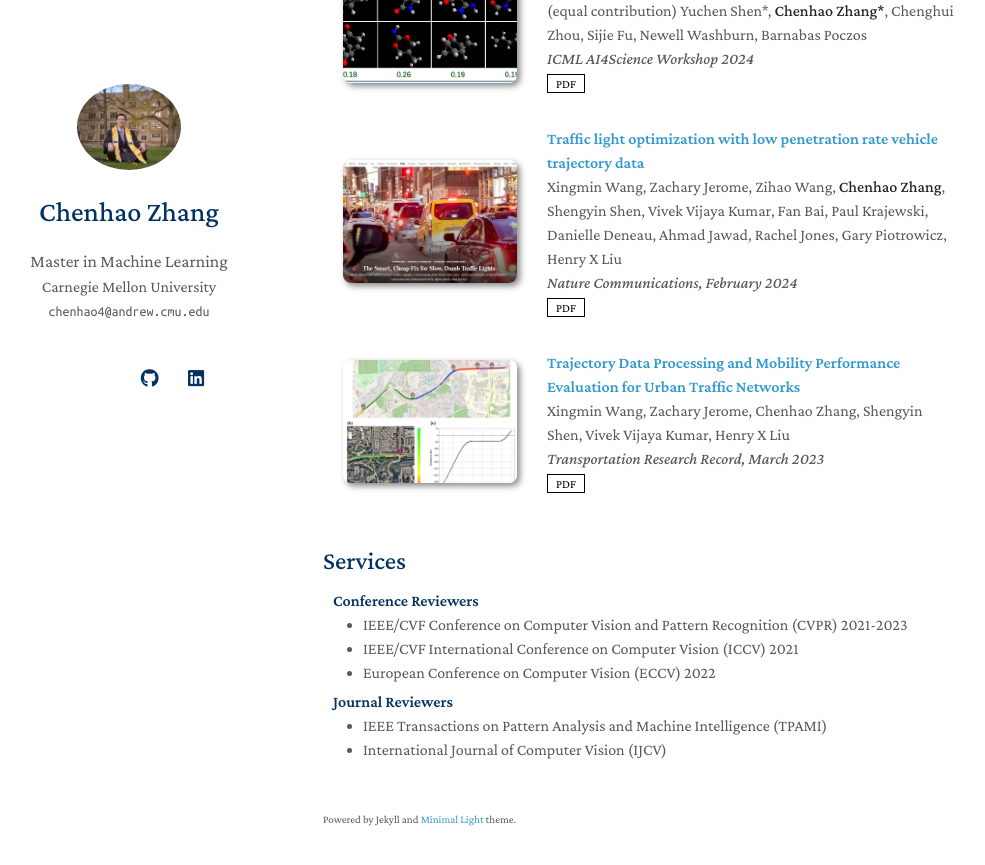
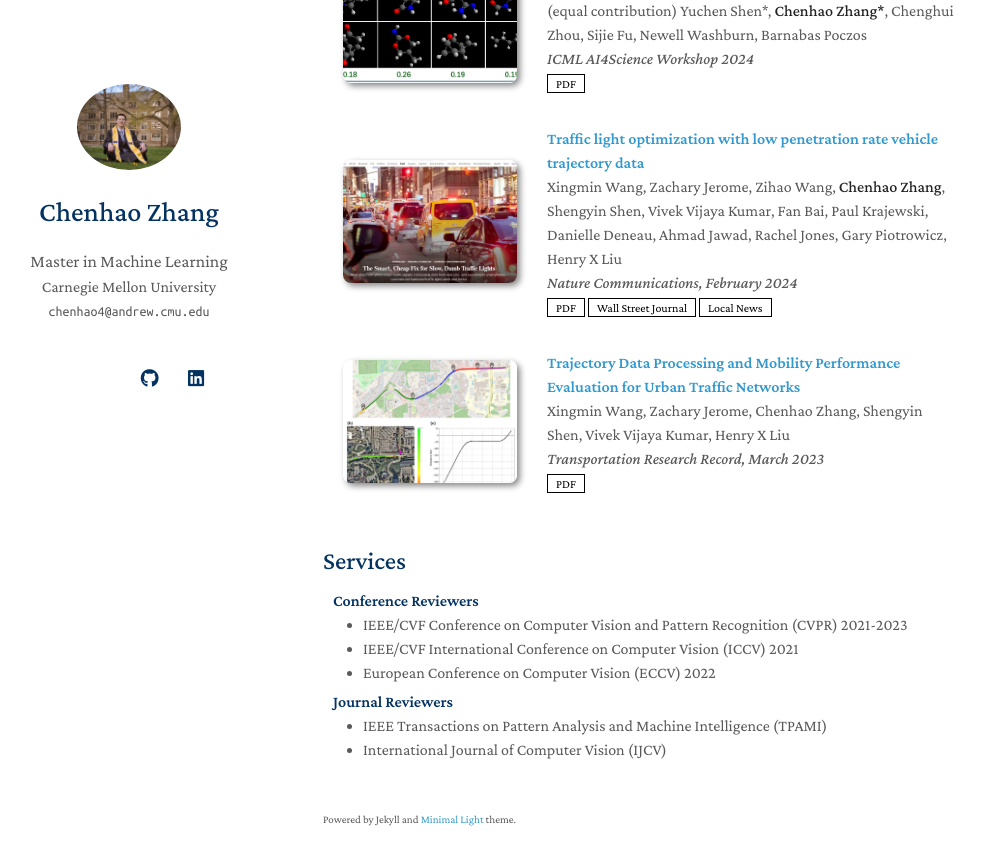
Before and after one commit to ChenhaoZ99/ChenhaoZ99.github.io, a Jekyll site: the page built from index.md, in a window 1280 px wide and 900 px high, scrolled down 516 px. Shown: the top 865 px of the window, without its empty margins (147-1132 px from the left). Built offline with Jekyll 4.4.1, drawn with Linux system fonts in a browser that asks for light colours; a style sheet for code colours, icons or effects is not loaded; our own code applies the rules of GitHub Pages for plain Markdown files; part of the change alters nothing that is shown.

Commit message:
Update publications.yml

```diff
--- a/_data/publications.yml
+++ b/_data/publications.yml
@@ -9,8 +9,8 @@ main:
   - title: Traffic light optimization with low penetration rate vehicle trajectory data
     authors: Xingmin Wang, Zachary Jerome, Zihao Wang, <strong>Chenhao Zhang</strong>, Shengyin Shen, Vivek Vijaya Kumar, Fan Bai, Paul Krajewski, Danielle Deneau, Ahmad Jawad, Rachel Jones, Gary Piotrowicz, Henry X Liu
     conference: Nature Communications, February 2024
-    Wall Street Juornal: https://www.wsj.com/tech/personal-tech/google-green-light-traffic-light-optimization-992e4252
-    Local News: https://www.clickondetroit.com/news/local/2024/02/23/cutting-edge-technology-slashes-wait-times-at-red-lights-in-oakland-county/
+    wsj: https://www.wsj.com/tech/personal-tech/google-green-light-traffic-light-optimization-992e4252
+    local: https://www.clickondetroit.com/news/local/2024/02/23/cutting-edge-technology-slashes-wait-times-at-red-lights-in-oakland-county/
     pdf: https://www.nature.com/articles/s41467-024-45427-4#citeas
     image: ./assets/img/nc_fig.png
 
```
